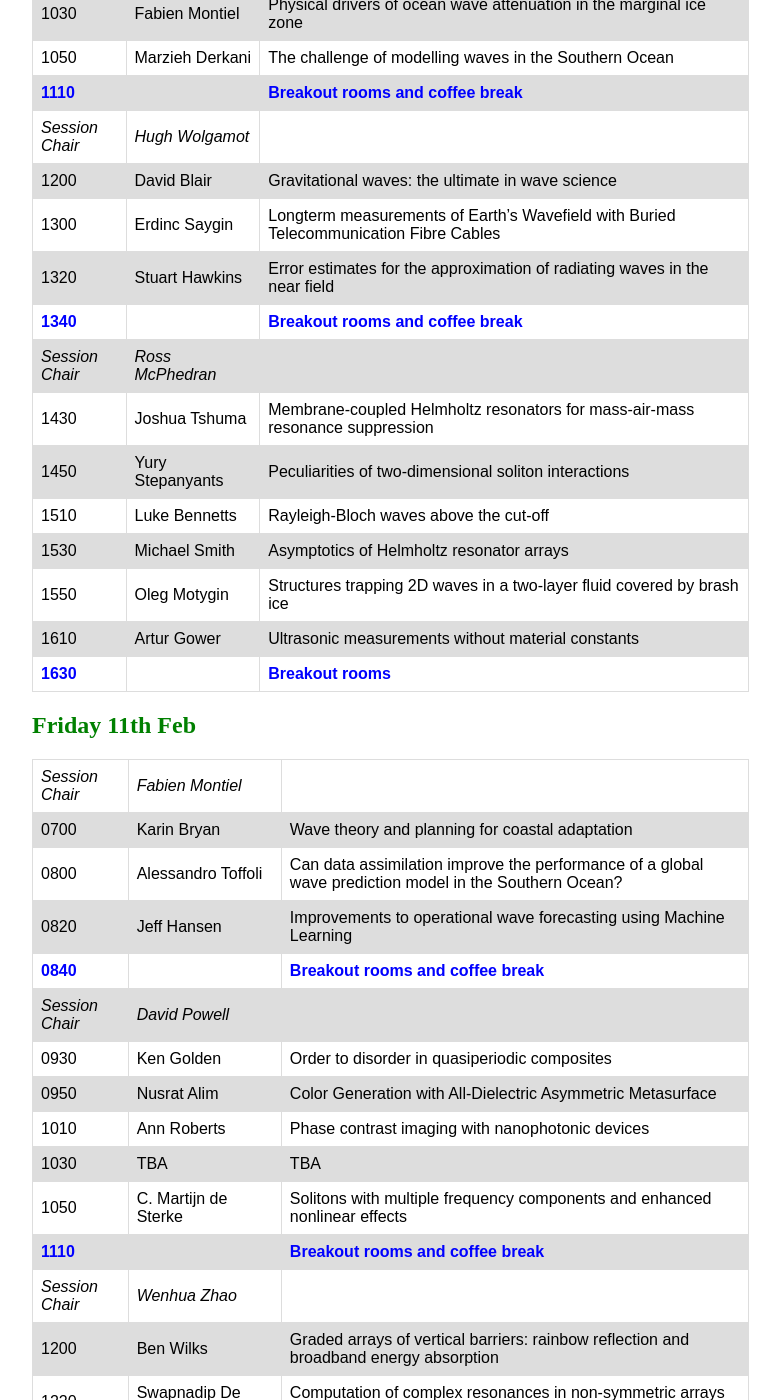
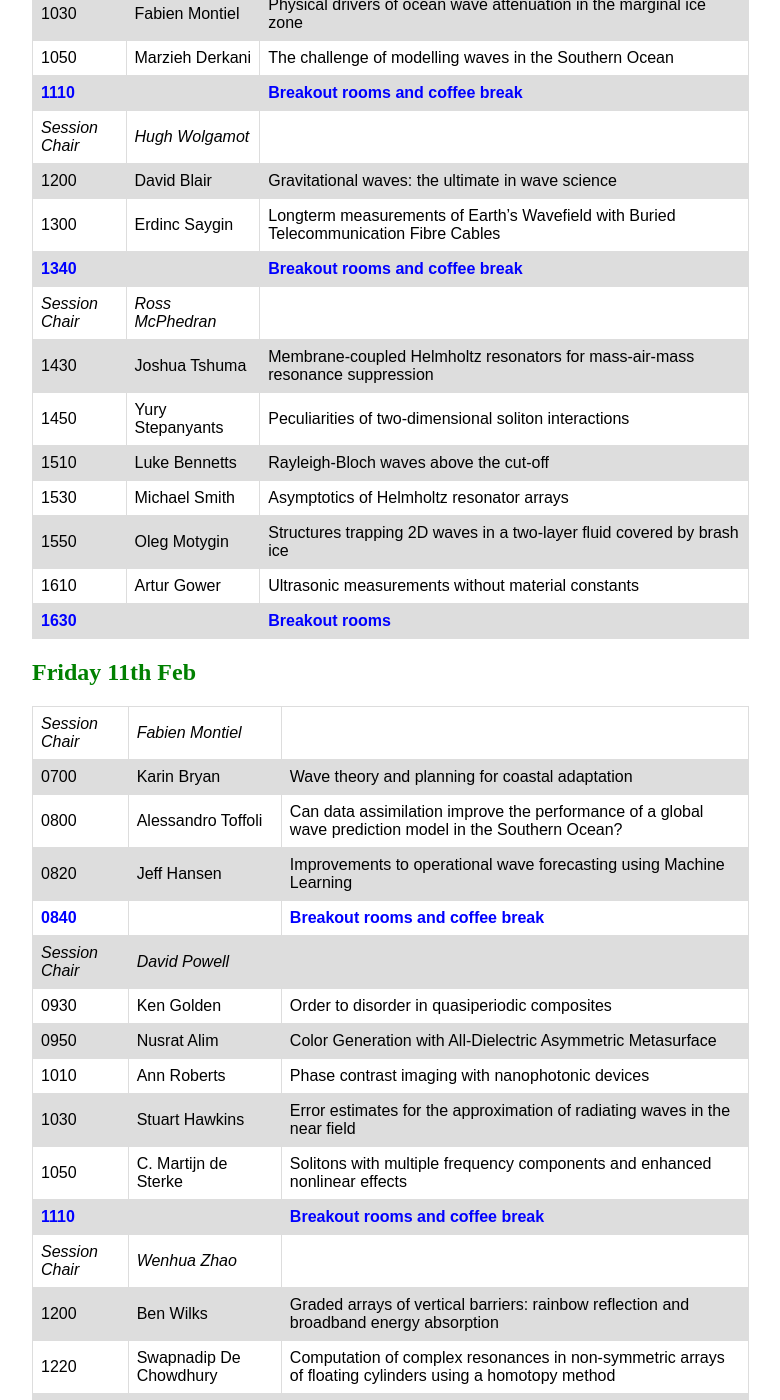
Before and after one commit to kozwaves/kozwaves.github.io, a Jekyll site: the page built from KOZWaves2022/index.html, in a window 1280 px wide and 1400 px high, scrolled down 2238 px. Shown: the whole window, without its empty margins (160-940 px from the left). Built offline with Jekyll 4.4.1, drawn with Linux system fonts in a browser that asks for light colours; comment, search, counter and statistics services are not loaded; some of the changed lines change nothing that is shown.

Commit message:
Update index.html

```diff
--- a/KOZWaves2022/index.html
+++ b/KOZWaves2022/index.html
@@ -247,11 +247,6 @@ tr:nth-child(even) {
 	<td>Longterm measurements of Earth’s Wavefield with Buried Telecommunication Fibre Cables</td>
 </tr>
 <tr>
-	<td>1320</td>
-	<td>Stuart Hawkins</td>
-	<td>Error estimates for the approximation of radiating waves in the near field</td>
-</tr>
-<tr>
 	<td style="color:blue"><b>1340</b></td>
 	<td></td>
 	<td style="color:blue"><b>Breakout rooms and coffee break</b></td>
@@ -350,9 +345,10 @@ tr:nth-child(even) {
 </tr>
 <tr>
 	<td>1030</td>
-	<td>TBA</td>
-	<td>TBA</td>
+	<td>Stuart Hawkins</td>
+	<td>Error estimates for the approximation of radiating waves in the near field</td>
 </tr>
+
 <tr>
 	<td>1050</td>
 	<td>C. Martijn de Sterke</td>
```
